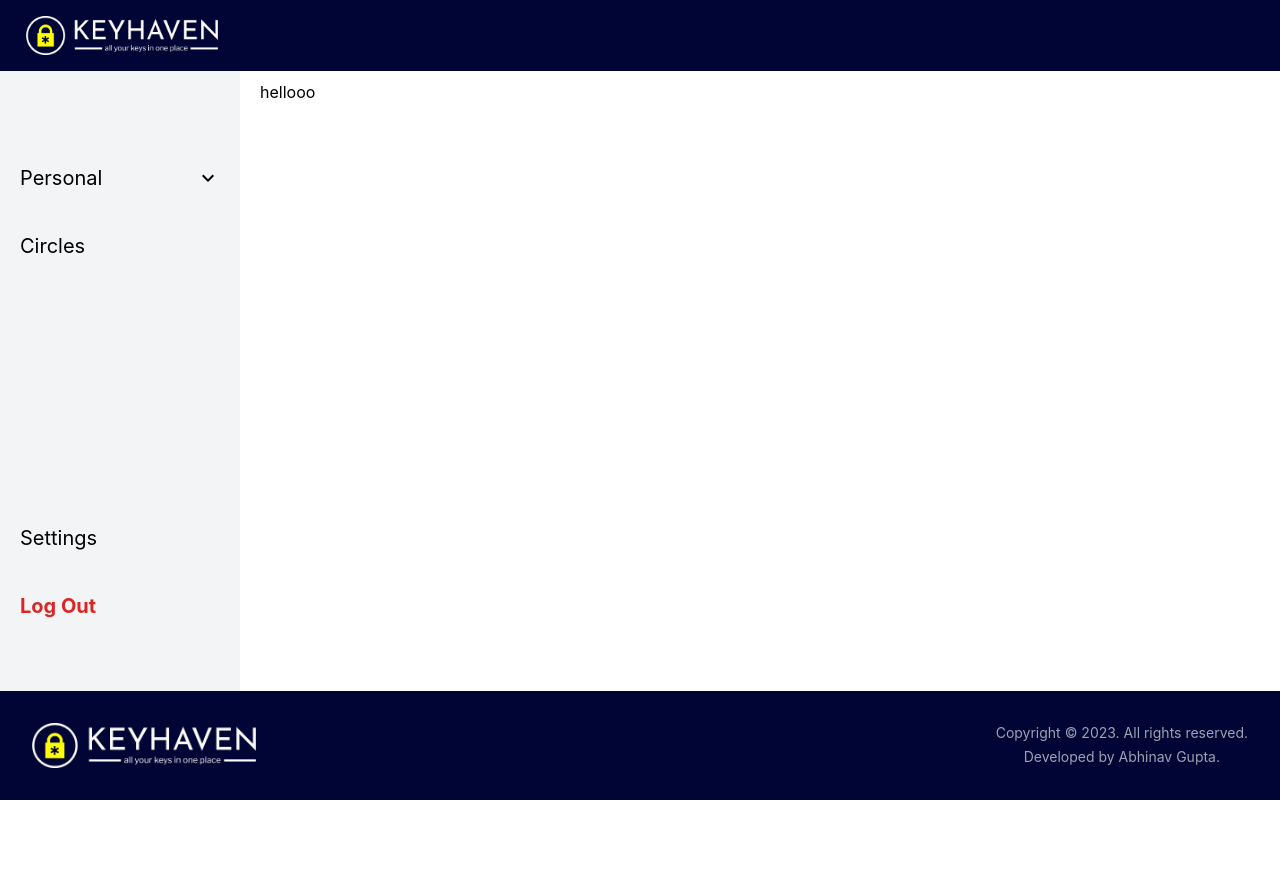
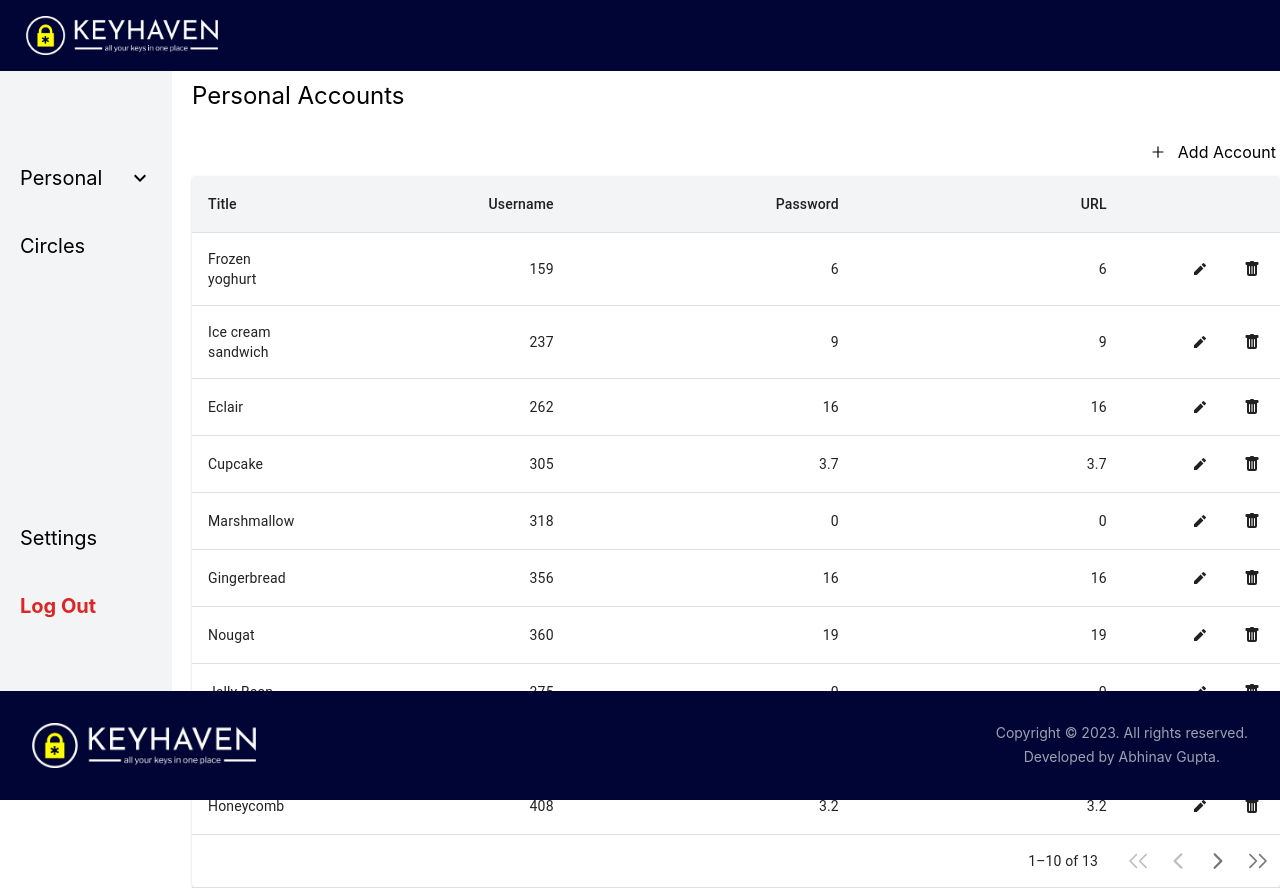
Before and after one commit to AbhinavGupta2002/KeyHaven, a React (Create React App) app in the folder keyhaven/: page /dashboard in a window 1280 px wide. Before the commit the page ends 800 px from the top, so only its background shows below. Built offline with nearby package versions, Linux system fonts and the light colour scheme.

Commit message:
Added navigation structure and added content for personal accounts

```diff
--- a/keyhaven/src/Dashboard/Dashboard.tsx
+++ b/keyhaven/src/Dashboard/Dashboard.tsx
@@ -1,16 +1,17 @@
-import React, {useState} from "react";
+import React, { useState } from "react";
 import { Header } from "../pattern-library/Header";
 import { Footer } from "../pattern-library/Footer";
 import { NavBar } from "./NavBar";
 import { DashboardBody } from "./DashboardBody";
 
 export const Dashboard = () => {
+    const [nav, setNav] = useState(0)
     return (
         <>
             <Header/>
             <div className="flex">
-                <NavBar/>
-                <DashboardBody/>
+                <NavBar nav={nav} setNav={setNav}/>
+                <DashboardBody nav={nav}/>
             </div>
             <Footer isAbsolute/>
         </>
--- a/keyhaven/src/Dashboard/DashboardBody.tsx
+++ b/keyhaven/src/Dashboard/DashboardBody.tsx
@@ -1,9 +1,18 @@
 import React from "react";
+import PersonalAccounts from "./PersonalAccounts";
 
-export const DashboardBody = () => {
+
+type DashboardBodyProps = {
+    nav: number
+}
+
+export const DashboardBody = ({nav}: DashboardBodyProps) => {
     return (
         <div className="pt-20 pl-5">
-            hellooo
+            {nav === 0 ?
+                <PersonalAccounts/>
+                : <></>
+            }
         </div>
     )
 }
--- a/keyhaven/src/Dashboard/NavBar.tsx
+++ b/keyhaven/src/Dashboard/NavBar.tsx
@@ -1,13 +1,21 @@
-import React, { useState } from "react";
+import React, { Dispatch, SetStateAction, useState } from "react";
 
 // icon imports
 import {MdOutlineExpandMore, MdOutlineExpandLess} from 'react-icons/md'
 
-export const NavBar = () => {
+type NavBarProps = {
+    nav: number,
+    setNav:  Dispatch<SetStateAction<number>>
+}
+
+export const NavBar = ({nav, setNav}: NavBarProps) => {
     const [showDropdown, setShowDropdown] = useState(false)
     return (
         <div className="flex flex-col h-screen bg-gray-100 w-60 pt-36 transition-all">
-            <div className="text-xl p-5 flex justify-between hover:bg-gray-200 duration-200 hover:cursor-pointer" onClick={() => setShowDropdown(!showDropdown)}>
+            <div
+            className={showDropdown ? "text-xl p-5 flex justify-between bg-gray-200 hover:cursor-pointer" : "text-xl p-5 flex justify-between hover:bg-gray-200 duration-200 hover:cursor-pointer"}
+            onClick={() => setShowDropdown(!showDropdown)}
+            >
                 <div>Personal</div>
                 {!showDropdown ?
                     <MdOutlineExpandMore className="text-2xl mt-custom2"/> :
@@ -16,22 +24,35 @@ export const NavBar = () => {
             </div>
             {showDropdown &&
                 <>
-                    <label className="text-md pt-1 pb-1 pl-10 hover:bg-gray-200 duration-200 hover:cursor-pointer border-t-gray-200 border-t-2">
+                    <label
+                    className={nav === 0 ? "text-md pt-1 pb-1 pl-10 bg-gray-200 hover:cursor-pointer border-t-gray-300 border-t-2" : "text-md pt-1 pb-1 pl-10 hover:bg-gray-200 duration-300 hover:cursor-pointer border-t-gray-300 border-t-2"}
+                    onClick={() => setNav(0)}
+                    >
                         Accounts
                     </label>
-                    <label className="text-md pt-1 pb-1 pl-10 hover:bg-gray-200 duration-200 hover:cursor-pointer border-t-gray-200 border-b-gray-200 border-t-2 border-b-2">
+                    <label
+                    className={nav === 1 ? "text-md pt-1 pb-1 pl-10 bg-gray-200 hover:cursor-pointer border-t-gray-300 border-b-gray-300 border-t-2 border-b-2" : "text-md pt-1 pb-1 pl-10 hover:bg-gray-200 duration-200 hover:cursor-pointer border-t-gray-300 border-b-gray-300 border-t-2 border-b-2"}
+                    onClick={() => setNav(1)}
+                    >
                         Collections
                     </label>
                 </>
             }
-            <div className="text-xl p-5 hover:bg-gray-200 duration-200 hover:cursor-pointer">
+            <div className={nav === 2 ? "text-xl p-5 bg-gray-200 hover:cursor-pointer" : "text-xl p-5 hover:bg-gray-200 duration-200 hover:cursor-pointer"}
+            onClick={() => setNav(2)}
+            >
                 <div>Circles</div>
             </div>
             <div className="absolute bottom-40 w-60">
-                <div className="text-xl p-5 hover:bg-gray-200 duration-200 hover:cursor-pointer">
+                <div
+                className={nav === 3 ? "text-xl p-5 bg-gray-200 hover:cursor-pointer" : "text-xl p-5 hover:bg-gray-200 duration-200 hover:cursor-pointer"}
+                onClick={() => setNav(3)}
+                >
                     Settings
                 </div>
-                <div className="text-xl p-5 hover:bg-gray-200 duration-200 hover:cursor-pointer text-red-600 font-bold">
+                <div
+                className="text-xl p-5 hover:bg-gray-200 duration-200 hover:cursor-pointer text-red-600 font-bold"
+                >
                     Log Out
                 </div>
             </div>
--- /dev/null
+++ b/keyhaven/src/Dashboard/PersonalAccounts.tsx
@@ -0,0 +1,206 @@
+import * as React from 'react';
+import { useTheme } from '@mui/material/styles';
+import Box from '@mui/material/Box';
+import Table from '@mui/material/Table';
+import TableBody from '@mui/material/TableBody';
+import TableCell from '@mui/material/TableCell';
+import TableContainer from '@mui/material/TableContainer';
+import TableFooter from '@mui/material/TableFooter';
+import TablePagination from '@mui/material/TablePagination';
+import TableRow from '@mui/material/TableRow';
+import Paper from '@mui/material/Paper';
+import IconButton from '@mui/material/IconButton';
+import { IoIosArrowForward, IoIosArrowBack } from 'react-icons/io'
+import { RxDoubleArrowRight, RxDoubleArrowLeft } from 'react-icons/rx'
+import { TableHead } from '@mui/material';
+import { RiPencilFill } from 'react-icons/ri'
+import { BsFillTrashFill } from 'react-icons/bs'
+import { AiOutlinePlus } from 'react-icons/ai'
+
+interface TablePaginationActionsProps {
+  count: number;
+  page: number;
+  rowsPerPage: number;
+  onPageChange: (
+    event: React.MouseEvent<HTMLButtonElement>,
+    newPage: number,
+  ) => void;
+}
+
+function TablePaginationActions(props: TablePaginationActionsProps) {
+  const theme = useTheme();
+  const { count, page, rowsPerPage, onPageChange } = props;
+
+  const handleFirstPageButtonClick = (
+    event: React.MouseEvent<HTMLButtonElement>,
+  ) => {
+    onPageChange(event, 0);
+  };
+
+  const handleBackButtonClick = (event: React.MouseEvent<HTMLButtonElement>) => {
+    onPageChange(event, page - 1);
+  };
+
+  const handleNextButtonClick = (event: React.MouseEvent<HTMLButtonElement>) => {
+    onPageChange(event, page + 1);
+  };
+
+  const handleLastPageButtonClick = (event: React.MouseEvent<HTMLButtonElement>) => {
+    onPageChange(event, Math.max(0, Math.ceil(count / rowsPerPage) - 1));
+  };
+
+  return (
+    <Box sx={{ flexShrink: 0, ml: 2.5 }}>
+      <IconButton
+        onClick={handleFirstPageButtonClick}
+        disabled={page === 0}
+        aria-label="first page"
+      >
+        {theme.direction === 'rtl' ? <RxDoubleArrowRight /> : <RxDoubleArrowLeft />}
+      </IconButton>
+      <IconButton
+        onClick={handleBackButtonClick}
+        disabled={page === 0}
+        aria-label="previous page"
+      >
+        {theme.direction === 'rtl' ? <IoIosArrowForward /> : <IoIosArrowBack />}
+      </IconButton>
+      <IconButton
+        onClick={handleNextButtonClick}
+        disabled={page >= Math.ceil(count / rowsPerPage) - 1}
+        aria-label="next page"
+      >
+        {theme.direction === 'rtl' ? <IoIosArrowBack /> : <IoIosArrowForward />}
+      </IconButton>
+      <IconButton
+        onClick={handleLastPageButtonClick}
+        disabled={page >= Math.ceil(count / rowsPerPage) - 1}
+        aria-label="last page"
+      >
+        {theme.direction === 'rtl' ? <RxDoubleArrowLeft /> : <RxDoubleArrowRight />}
+      </IconButton>
+    </Box>
+  );
+}
+
+function createData(name: string, calories: number, fat: number) {
+  return { name, calories, fat };
+}
+
+const rows = [
+  createData('Cupcake', 305, 3.7),
+  createData('Donut', 452, 25.0),
+  createData('Eclair', 262, 16.0),
+  createData('Frozen yoghurt', 159, 6.0),
+  createData('Gingerbread', 356, 16.0),
+  createData('Honeycomb', 408, 3.2),
+  createData('Ice cream sandwich', 237, 9.0),
+  createData('Jelly Bean', 375, 0.0),
+  createData('KitKat', 518, 26.0),
+  createData('Lollipop', 392, 0.2),
+  createData('Marshmallow', 318, 0),
+  createData('Nougat', 360, 19.0),
+  createData('Oreo', 437, 18.0),
+].sort((a, b) => (a.calories < b.calories ? -1 : 1));
+
+export default function PersonalAccounts() {
+  const [page, setPage] = React.useState(0);
+  const [rowsPerPage, setRowsPerPage] = React.useState(10);
+
+  // Avoid a layout jump when reaching the last page with empty rows.
+  const emptyRows =
+    page > 0 ? Math.max(0, (1 + page) * rowsPerPage - rows.length) : 0;
+
+  const handleChangePage = (
+    event: React.MouseEvent<HTMLButtonElement> | null,
+    newPage: number,
+  ) => {
+    setPage(newPage);
+  };
+
+  const handleChangeRowsPerPage = (
+    event: React.ChangeEvent<HTMLInputElement | HTMLTextAreaElement>,
+  ) => {
+    setRowsPerPage(parseInt(event.target.value, 10));
+    setPage(0);
+  };
+
+  return (
+    <>
+      <h1 className='text-2xl mb-6'>Personal Accounts</h1>
+      <button className='flex gap-3 hover:bg-default1 hover:text-white p-1 rounded-md ml-auto mb-2'>
+        <AiOutlinePlus className=' self-center'/>
+        <div>Add Account</div>
+      </button>
+      <TableContainer component={Paper}>
+        <Table sx={{ minWidth: '85vw', maxWidth: '85vw' }} aria-label="custom pagination table">
+          <TableHead>
+            <TableRow className='bg-gray-100'>
+              <TableCell>Title</TableCell>
+              <TableCell align="right">Username</TableCell>
+              <TableCell align="right">Password</TableCell>
+              <TableCell align="right">URL</TableCell>
+              <TableCell></TableCell>
+            </TableRow>
+          </TableHead>
+          <TableBody>
+            {(rowsPerPage > 0
+              ? rows.slice(page * rowsPerPage, page * rowsPerPage + rowsPerPage)
+              : rows
+            ).map((row) => (
+              <TableRow key={row.name}>
+                <TableCell component="th" scope="row">
+                  {row.name}
+                </TableCell>
+                <TableCell style={{ width: 400 }} align="right">
+                  {row.calories}
+                </TableCell>
+                <TableCell style={{ width: 450 }} align="right">
+                  {row.fat}
+                </TableCell>
+                <TableCell style={{ width: 450 }} align="right">
+                  {row.fat}
+                </TableCell>
+                <TableCell style={{ width: 200 }} align="right">
+                  <div className='flex align-middle gap-7 float-right'>
+                    <div className='cursor-pointer rounded-lg hover:bg-default1 hover:text-white p-1'>
+                      <RiPencilFill className='w-4 h-4'/>
+                    </div>
+                    <div className='cursor-pointer rounded-lg hover:bg-default1 hover:text-white p-1'>
+                      <BsFillTrashFill className='w-4 h-4'/>
+                    </div>
+                  </div>
+                </TableCell>
+              </TableRow>
+            ))}
+            {emptyRows > 0 && (
+              <TableRow style={{ height: 53 * emptyRows }}>
+                <TableCell colSpan={6} />
+              </TableRow>
+            )}
+          </TableBody>
+          <TableFooter>
+            <TableRow>
+              <TablePagination
+                rowsPerPageOptions={[]}
+                colSpan={5}
+                count={rows.length}
+                rowsPerPage={rowsPerPage}
+                page={page}
+                SelectProps={{
+                  inputProps: {
+                    'aria-label': 'rows per page',
+                  },
+                  native: true,
+                }}
+                onPageChange={handleChangePage}
+                onRowsPerPageChange={handleChangeRowsPerPage}
+                ActionsComponent={TablePaginationActions}
+              />
+            </TableRow>
+          </TableFooter>
+        </Table>
+      </TableContainer>
+    </>
+  );
+}
--- a/keyhaven/src/LandingPage/Login.tsx
+++ b/keyhaven/src/LandingPage/Login.tsx
@@ -7,7 +7,7 @@ import { Loader } from "../pattern-library/Loader";
 
 type LoginProps = {
     setIsLogin: Function
-  }
+}
 
 
 export const Login = ({setIsLogin}: LoginProps) => {
```
Also changed, not shown: 1 other file (tests, documents, lock files or other folders).
